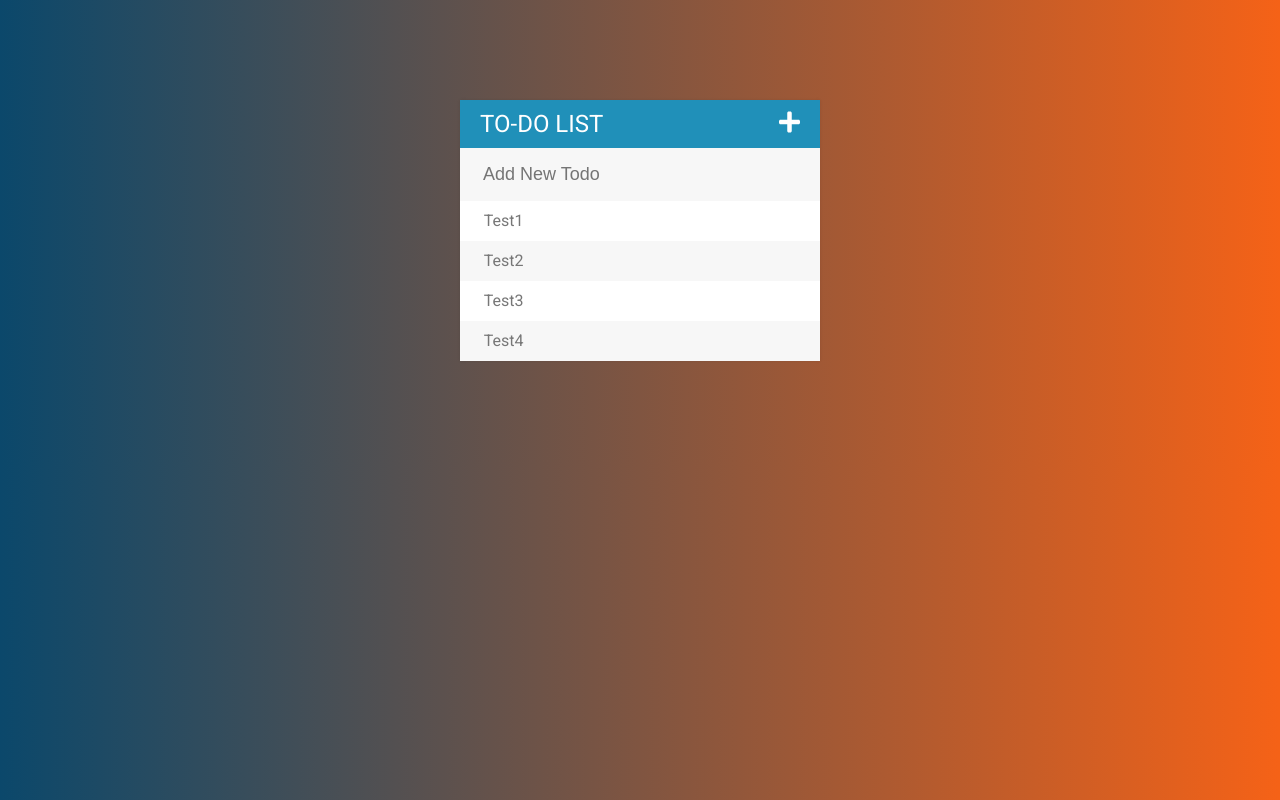
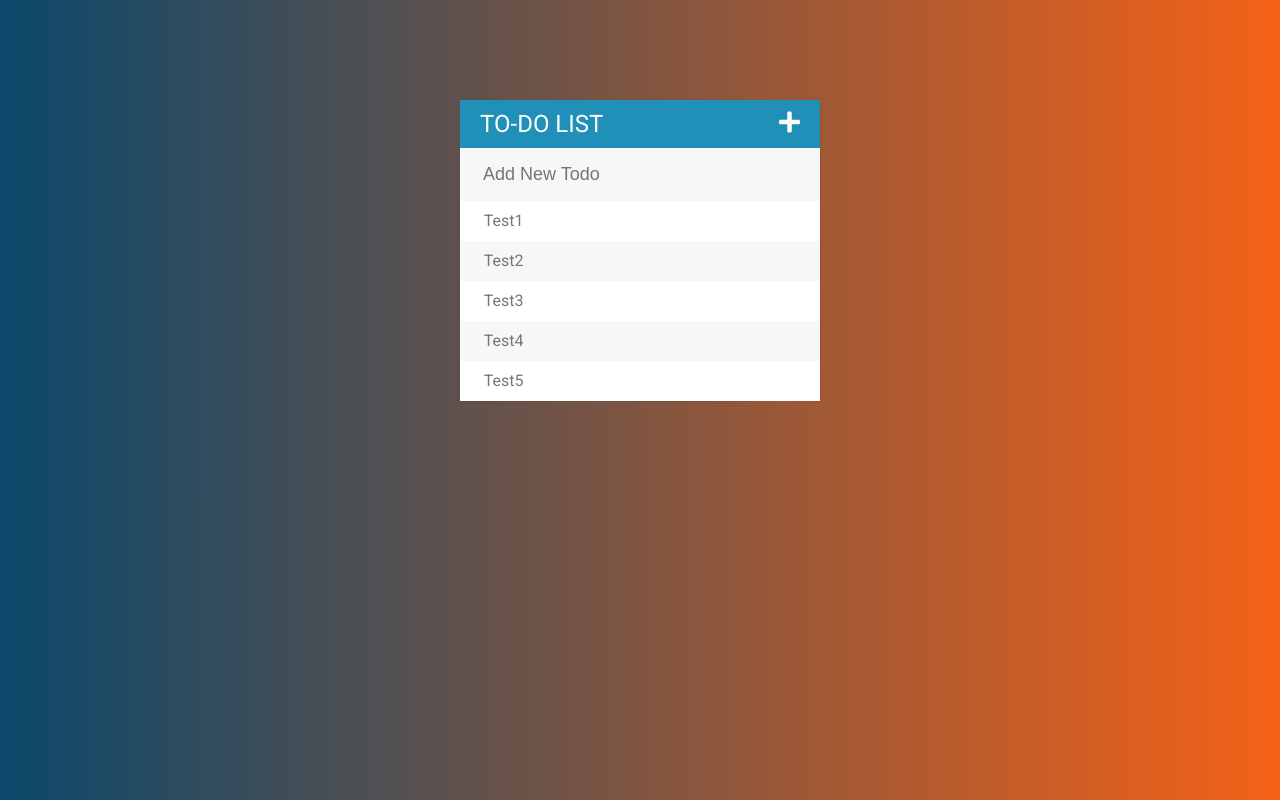
Before and after one commit to dsennerstam/to-dos, a plain HTML site: page index.html in a window 1280 px wide. Drawn offline with Linux system fonts and the light colour scheme.

Commit message:
One todo

```diff
--- a/index.html
+++ b/index.html
@@ -18,6 +18,7 @@
 		<li><span><i class="fas fa-trash"></i></span> Test2</li>
 		<li><span><i class="fas fa-trash"></i></span> Test3</li>
 		<li><span><i class="fas fa-trash"></i></span> Test4</li>
+		<li><span><i class="fas fa-trash"></i></span> Test5</li>
 	</ul>
 
 
```
